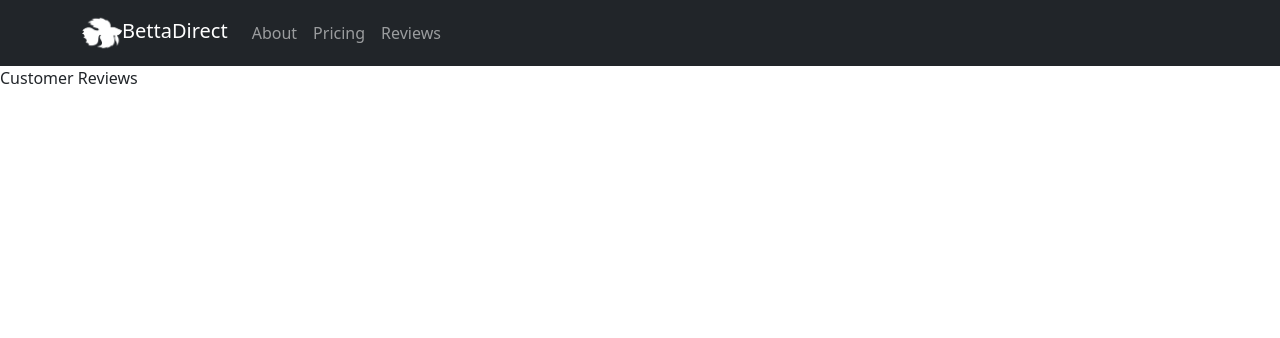
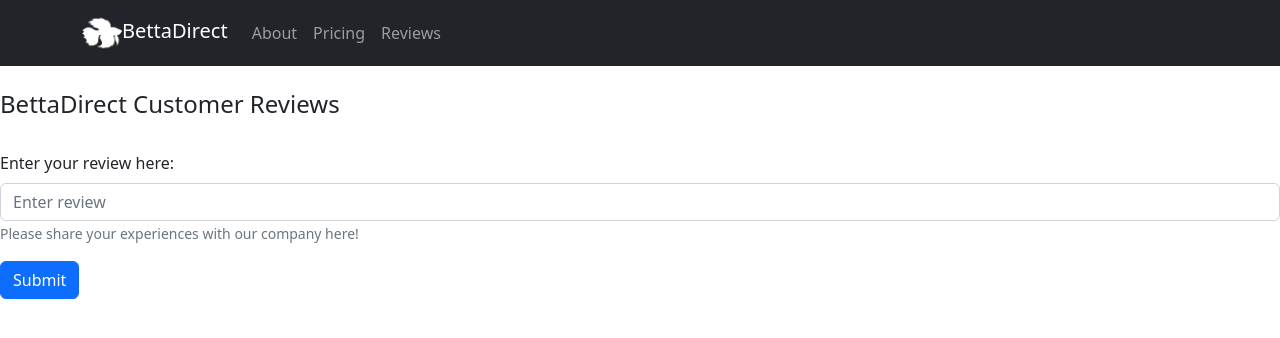
Before and after one commit to dmoylan1/finalProject, a React (Create React App) app: page /reviews in a window 1280 px wide. Shown: the top 338 px of the page. Built offline with nearby package versions, Linux system fonts and the light colour scheme.

Commit message:
form added to review page

```diff
--- a/src/pages/Reviews.js
+++ b/src/pages/Reviews.js
@@ -1,9 +1,30 @@
 import React from "react";
+import Button from 'react-bootstrap/Button';
+import Form from 'react-bootstrap/Form';
+
 
 function Reviews() {
     return (
-        <div>Customer Reviews</div>
-    )
+        <>
+        <br />
+        <h4>BettaDirect Customer Reviews</h4>
+        <br />
+        <Form>
+      <Form.Group className="mb-3" controlId="reviewInput">
+        <Form.Label>Enter your review here:</Form.Label>
+        <Form.Control type="text" placeholder="Enter review" />
+        <Form.Text className="text-muted">
+          Please share your experiences with our company here!
+        </Form.Text>
+      </Form.Group>
+
+      <Button variant="primary" type="submit">
+        Submit
+      </Button>
+    </Form>
+
+    </>
+    );
 }
 
 export default Reviews;
```
